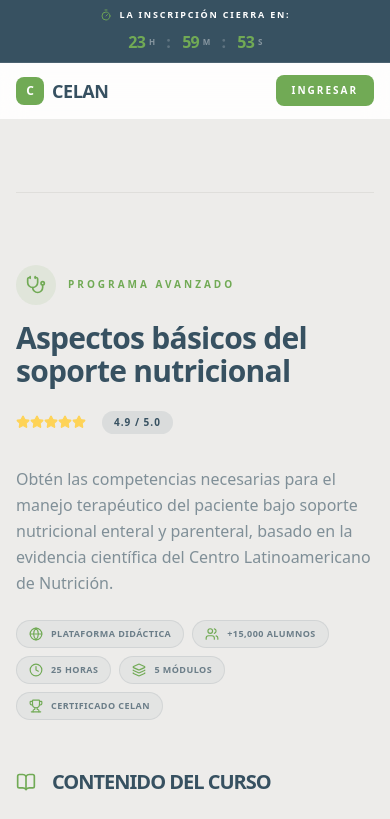
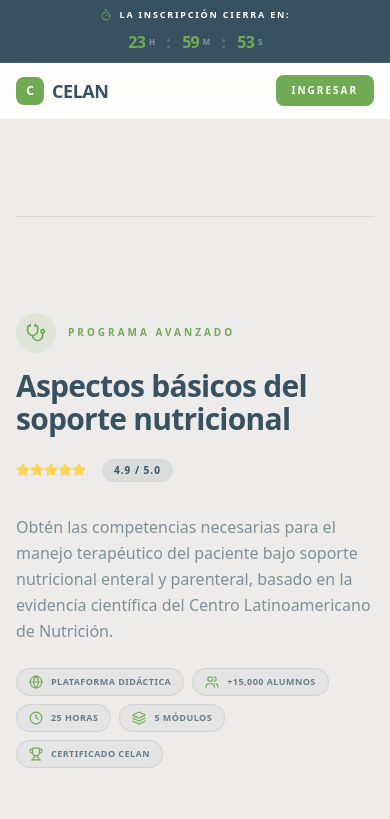
Before and after one commit to JorgeIgnacio666/celan-landing, a Next.js app: page / in a window 390 px wide. Shown: the top 819 px of the page. Built offline with nearby package versions, Linux system fonts and the light colour scheme.

Commit message:
Refine mobile separator to be subtler and better spaced

```diff
--- a/src/app/page.tsx
+++ b/src/app/page.tsx
@@ -204,8 +204,8 @@
             </div>
             </div>
 
-            {/* Separador Móvil */}
-            <hr className="block lg:hidden my-10 border-border/80" />
+            {/* Separador Móvil Sutil */}
+            <div className="block lg:hidden w-full border-t border-secondary/10 my-16" />
 
           {/* Sidebar / CTA */}
           <aside className="w-full lg:w-[400px] order-2">
```
